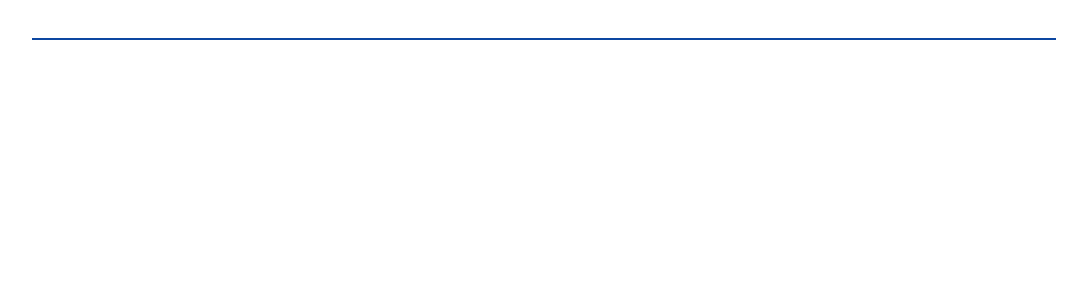
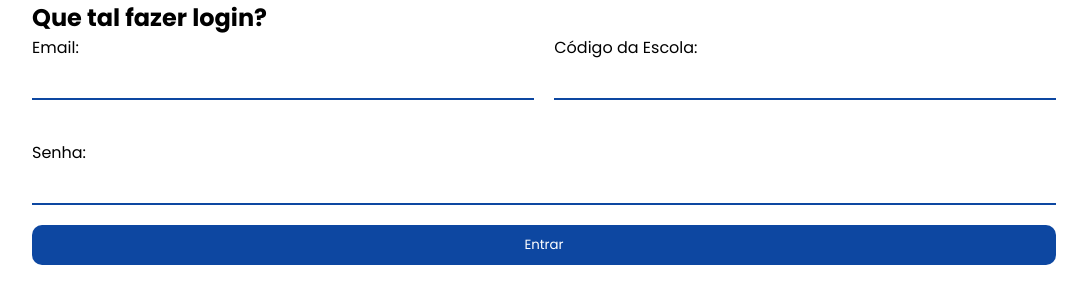
Before and after one commit to theMyntt/SGA, a React (Vite) app in the folder client/: page / in a window 1280 px wide. Shown: the top 304 px of the page, without its empty margins (96-1183 px from the left). Built offline with nearby package versions, Linux system fonts and the light colour scheme.

Commit message:
feat: login form component

```diff
--- /dev/null
+++ b/client/src/components/local/LoginForm/loginForm.scss
@@ -0,0 +1,7 @@
+#loginForm > div, #loginForm > div > div{
+  margin-bottom: 20px;
+}
+
+#loginForm > div > .two-flex-boxes-form {
+  width: 49%;
+}
--- a/client/src/components/local/LoginForm/loginForm.tsx
+++ b/client/src/components/local/LoginForm/loginForm.tsx
@@ -1,10 +1,58 @@
+import React from "react";
+import Button from "@/components/shared/Button/button";
 import Input from "@/components/shared/Input/input";
+import AxiosPost from "@/utils/axiosPost";
+import dotenv from "dotenv";
+
+import "./loginForm.scss";
 
 export default function LoginForm(): JSX.Element {
+  // dotenv.config();
+
+  function submit(event: React.FormEvent<HTMLFormElement>) {
+    event.preventDefault();
+
+    const email: string = (document.getElementById("email") as HTMLInputElement).value;
+    const password: string = (document.getElementById("password") as HTMLInputElement).value;
+    const schoolId: number = parseInt((document.getElementById("school_id") as HTMLInputElement).value);
+
+    const postData = {
+      EMAIL_USER: email,
+      PASSWORD_USER: password,
+      SCHOOL_ID_SCHOOL: schoolId
+    };
+
+    const props = {
+      url: `http://localhost:5000/api/users/login`
+    };
+
+    AxiosPost(postData, props)
+      .then((response) => {
+        console.log("Resposta do servidor:", response);
+      })
+      .catch((error) => {
+        console.error("Erro durante a solicitação:", error);
+      });
+  }
+
   return (
-    <form method="POST">
-      <label htmlFor="email"></label>
-      <Input type="email" id="email"/>
+    <form autoComplete="off" id="loginForm" onSubmit={(e) => submit(e)}>
+      <h2>Que tal fazer login?</h2>
+      <div className="flex between">
+        <div className="two-flex-boxes-form">
+          <label htmlFor="email">Email: </label>
+          <Input type="email" id="email" name="EMAIL_USER" />
+        </div>
+        <div className="two-flex-boxes-form">
+          <label htmlFor="school_id">Código da Escola: </label>
+          <Input type="number" id="school_id" name="SCHOOL_ID_SCHOOL" />
+        </div>
+      </div>
+      <div>
+        <label htmlFor="password">Senha: </label>
+        <Input type="password" id="password" name="PASSWORD_USER" />
+      </div>
+      <Button children="Entrar" type="submit" />
     </form>
-  )
+  );
 }
```
